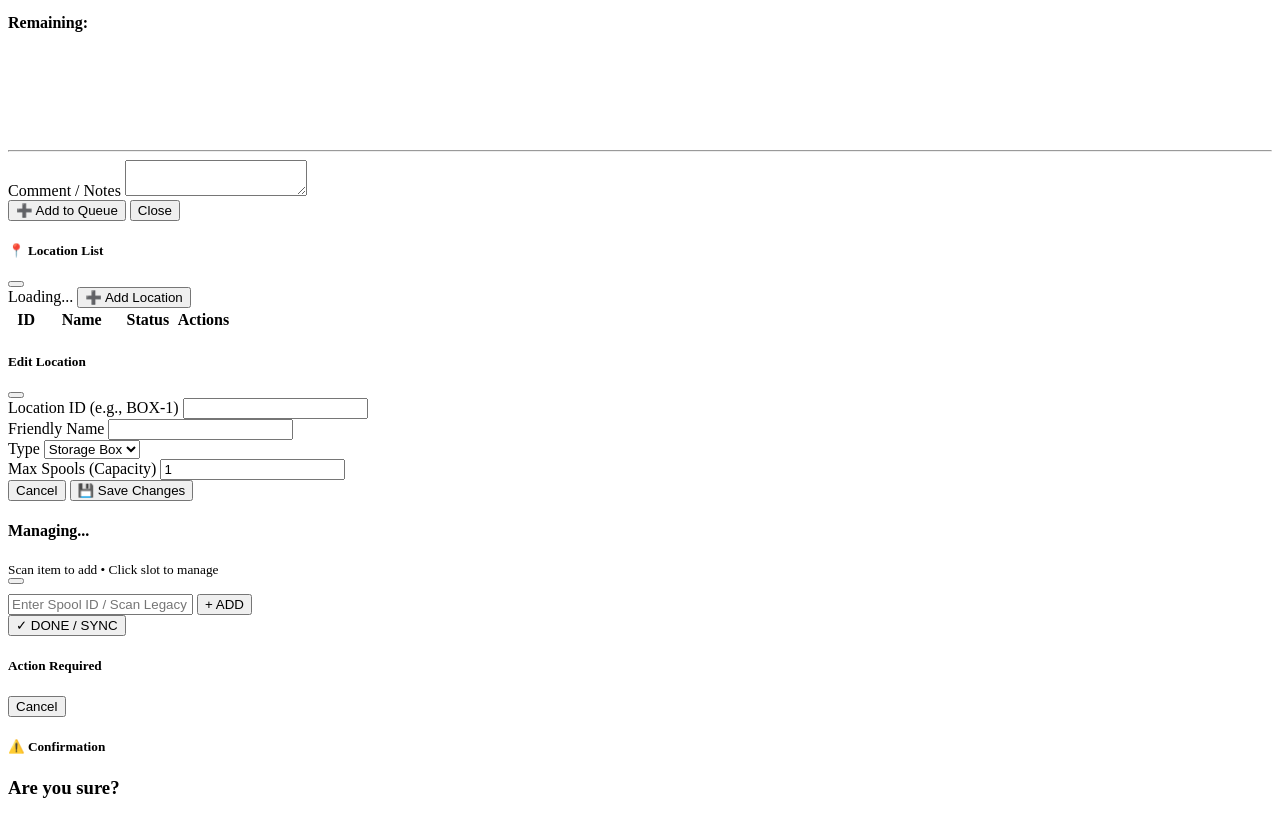
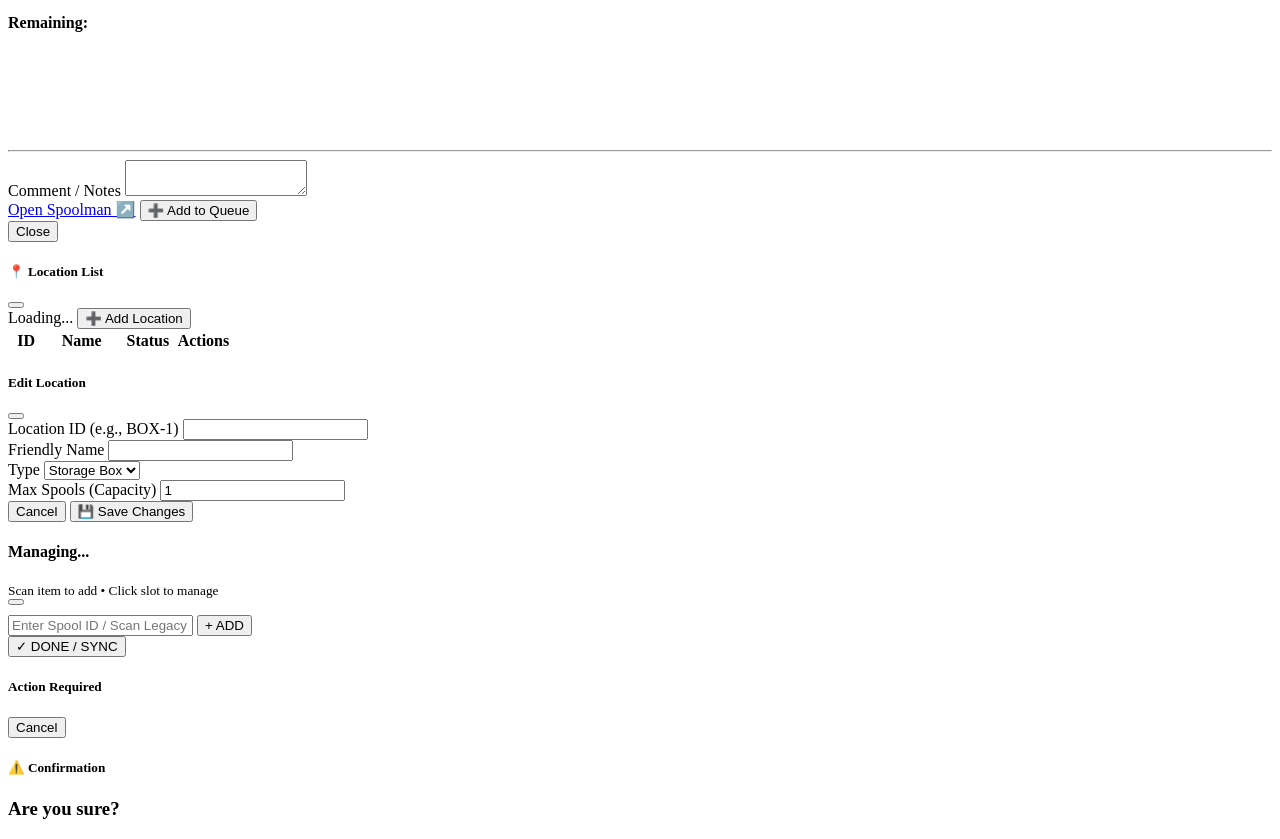
Before and after one commit to derekp10/Filament-Command-Center, a Flask app: template inventory-hub/templates/components/modals.html in a window 1280 px wide. Shown: the part 404-1243 px from the top of the page. Run offline with Flask 3, Linux system fonts and the light colour scheme; the template is opened without the code that fills it, so the values that code supplies are empty.

Commit message:
🧩 Step 3: The Modal (inventory-hub/templates/components/modals.html) Action: Find the Spool Details Modal footer (around line 60) and add the button back in.

```diff
--- a/inventory-hub/templates/components/modals.html
+++ b/inventory-hub/templates/components/modals.html
@@ -49,7 +49,10 @@
                 </div>
             </div>
             <div class="modal-footer bg-dark border-top border-secondary justify-content-between">
-                <button type="button" class="btn btn-warning fw-bold" id="btn-print-action">➕ Add to Queue</button>
+                <div>
+                    <a href="#" id="btn-open-spoolman" target="_blank" class="btn btn-outline-info me-2">Open Spoolman ↗️</a>
+                    <button type="button" class="btn btn-warning fw-bold" id="btn-print-action">➕ Add to Queue</button>
+                </div>
                 <button type="button" class="btn btn-secondary" data-bs-dismiss="modal">Close</button>
             </div>
         </div>
```
